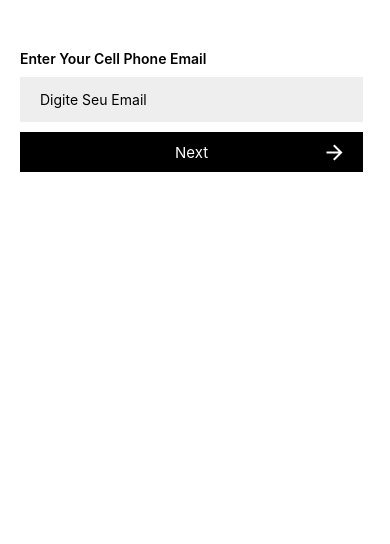
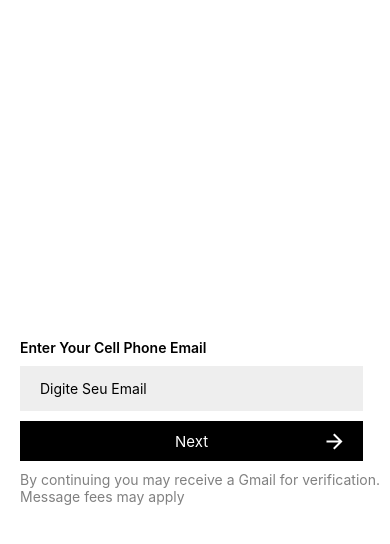
Before and after one commit to Igordevz/app-uber, a React Native app: screen /login in a window 390 px wide. Shown: the top 544 px of the page. Built offline with nearby package versions, Linux system fonts and the light colour scheme.

Commit message:
finish modal login

```diff
--- a/src/screens/login/index.tsx
+++ b/src/screens/login/index.tsx
@@ -1,6 +1,5 @@
-import { View, Text, TextInput, Image } from 'react-native'
+import {  Text, TextInput, Image } from 'react-native'
 import { Buttonlogin, Container, Contentbefore, Modalform } from './style'
-import { ButtonNext } from '../initialPage/style'
 
 export default function LoginScreen({ }) {
     return (
@@ -22,8 +21,11 @@ export default function LoginScreen({ }) {
                     <Image source={require("../../assets/seta-lado.png")}  style={{position: "absolute", right: 20}}/>
                  </Buttonlogin>
                 <Contentbefore>
-
-
+                    <Text
+                    style={{
+                        marginLeft: 20,
+                        marginTop: 10,
+                        color: "gray"}}>By continuing you may receive a Gmail for verification. Message fees may apply</Text>
                  </Contentbefore>
             </Modalform>
         </Container>
--- a/src/screens/login/style.ts
+++ b/src/screens/login/style.ts
@@ -2,16 +2,18 @@ import styled from "styled-components/native";
 
 
 export const Container = styled.View`
-
+    display: flex;
+    align-items: center;
+    justify-content: center;
     height: 100%;
-    width: 100%;
     background: white;
-    position: relative;
 `
 
 
 export const Modalform = styled.View`
     display: flex;
+    margin-bottom: 50px;
+    width: 100%;
     justify-content: center;
     margin-top: 50px;
 `
```
